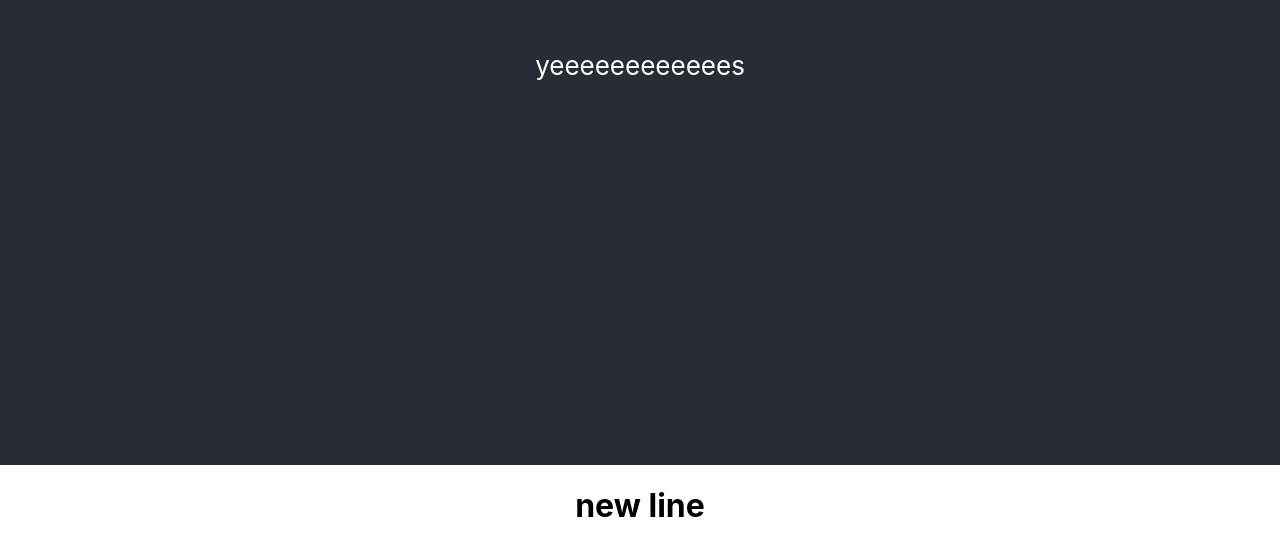
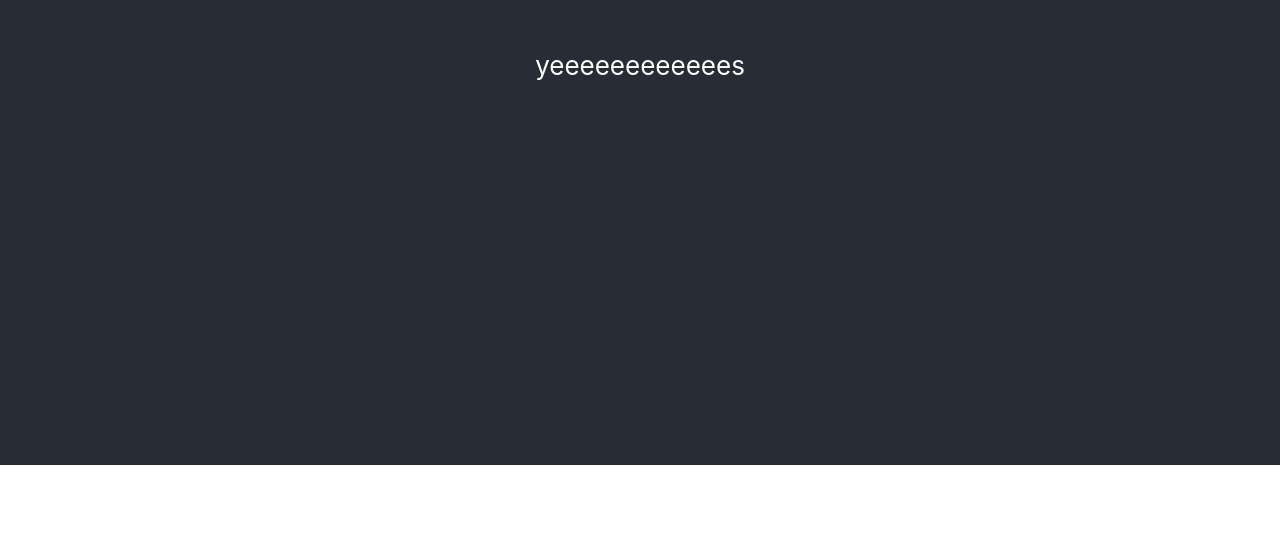
Before and after one commit to emad-test/demo, a React (Create React App) app: page / in a window 1280 px wide. Shown: the part 335-882 px from the top of the page. After the commit the page ends 800 px from the top, so only its background shows below. Built offline with nearby package versions, Linux system fonts and the light colour scheme.

Commit message:
delete oneline

```diff
--- a/src/App.tsx
+++ b/src/App.tsx
@@ -8,7 +8,6 @@ function App() {
       <header className="App-header">
         yeeeeeeeeeeees
       </header>
-      <h1> new line </h1>
     </div>
   );
 }
```
